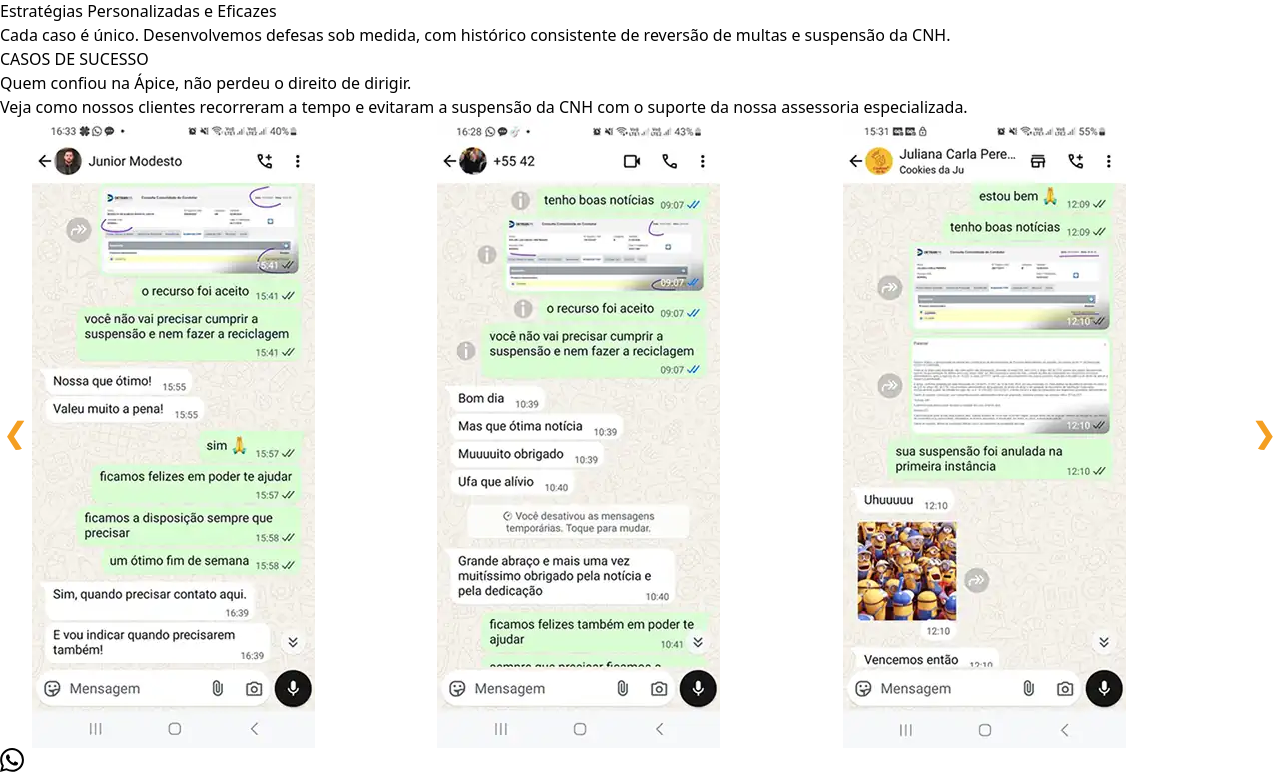
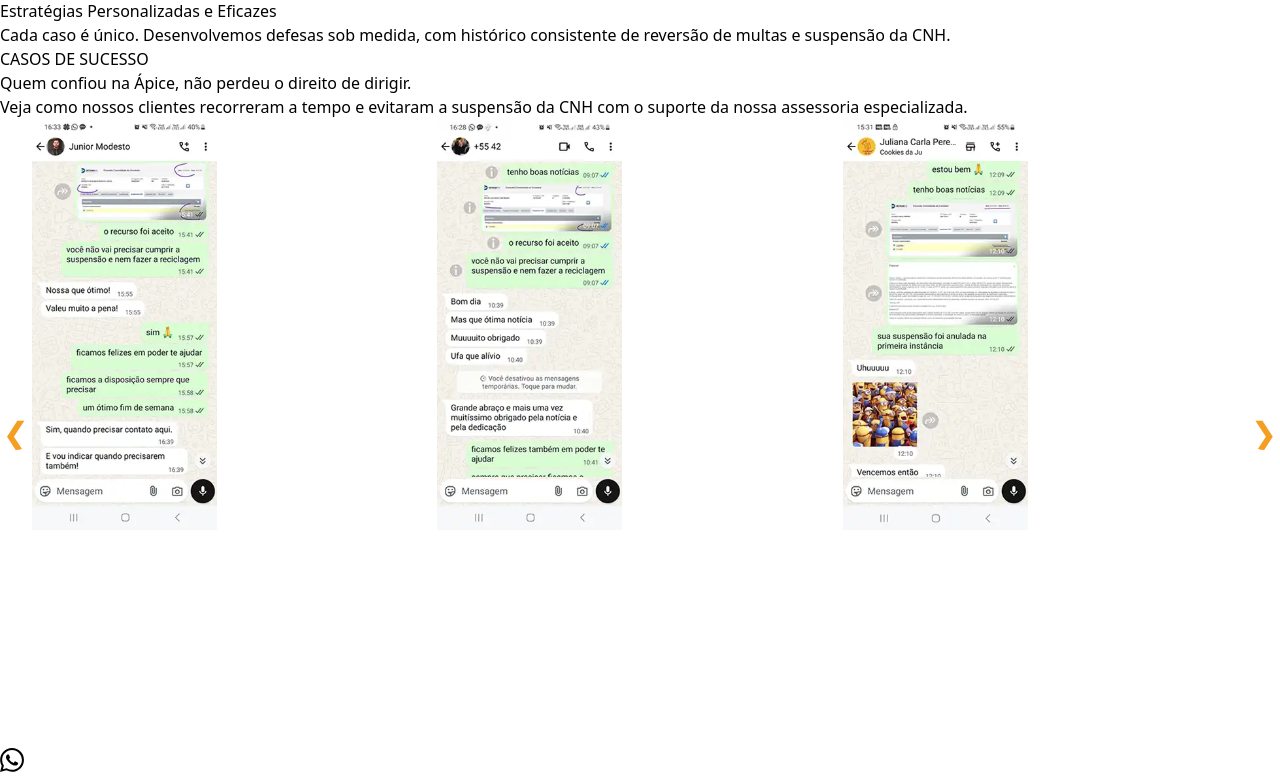
Before and after one commit to Paper-Street-Softwares/LPV-Apice-Assessoria, a React (Vite) app: page / in a window 1280 px wide. Shown: the part 1768-2544 px from the top of the page. Built offline with nearby package versions, Linux system fonts and the light colour scheme.

Commit message:
fix: Imagens feedback

```diff
--- a/src/components/sections/Depositions.jsx
+++ b/src/components/sections/Depositions.jsx
@@ -29,6 +29,8 @@ export default function Depositions() {
                     <img
                       src={content.texts.testimonials.images.img1.img}
                       alt={content.texts.testimonials.images.img1.alt}
+                      width="185"
+                      height="500"
                     />
                   </div>
                 </div>
@@ -45,6 +47,8 @@ export default function Depositions() {
                     <img
                       src={content.texts.testimonials.images.img3.img}
                       alt={content.texts.testimonials.images.img3.alt}
+                      width="185"
+                      height="500"
                     />
                   </div>
                 </div>
@@ -53,6 +57,8 @@ export default function Depositions() {
                     <img
                       src={content.texts.testimonials.images.img4.img}
                       alt={content.texts.testimonials.images.img4.alt}
+                      width="185"
+                      height="500"
                     />
                   </div>
                 </div>
@@ -61,6 +67,8 @@ export default function Depositions() {
                     <img
                       src={content.texts.testimonials.images.img5.img}
                       alt={content.texts.testimonials.images.img5.alt}
+                      width="185"
+                      height="500"
                     />
                   </div>
                 </div>
@@ -70,6 +78,8 @@ export default function Depositions() {
                     <img
                       src={content.texts.testimonials.images.img6.img}
                       alt={content.texts.testimonials.images.img6.alt}
+                      width="185"
+                      height="500"
                     />
                   </div>
                 </div>
@@ -78,6 +88,8 @@ export default function Depositions() {
                     <img
                       src={content.texts.testimonials.images.img7.img}
                       alt={content.texts.testimonials.images.img7.alt}
+                      width="185"
+                      height="500"
                     />
                   </div>
                 </div>
@@ -86,6 +98,8 @@ export default function Depositions() {
                     <img
                       src={content.texts.testimonials.images.img8.img}
                       alt={content.texts.testimonials.images.img8.alt}
+                      width="185"
+                      height="500"
                     />
                   </div>
                 </div>
```
